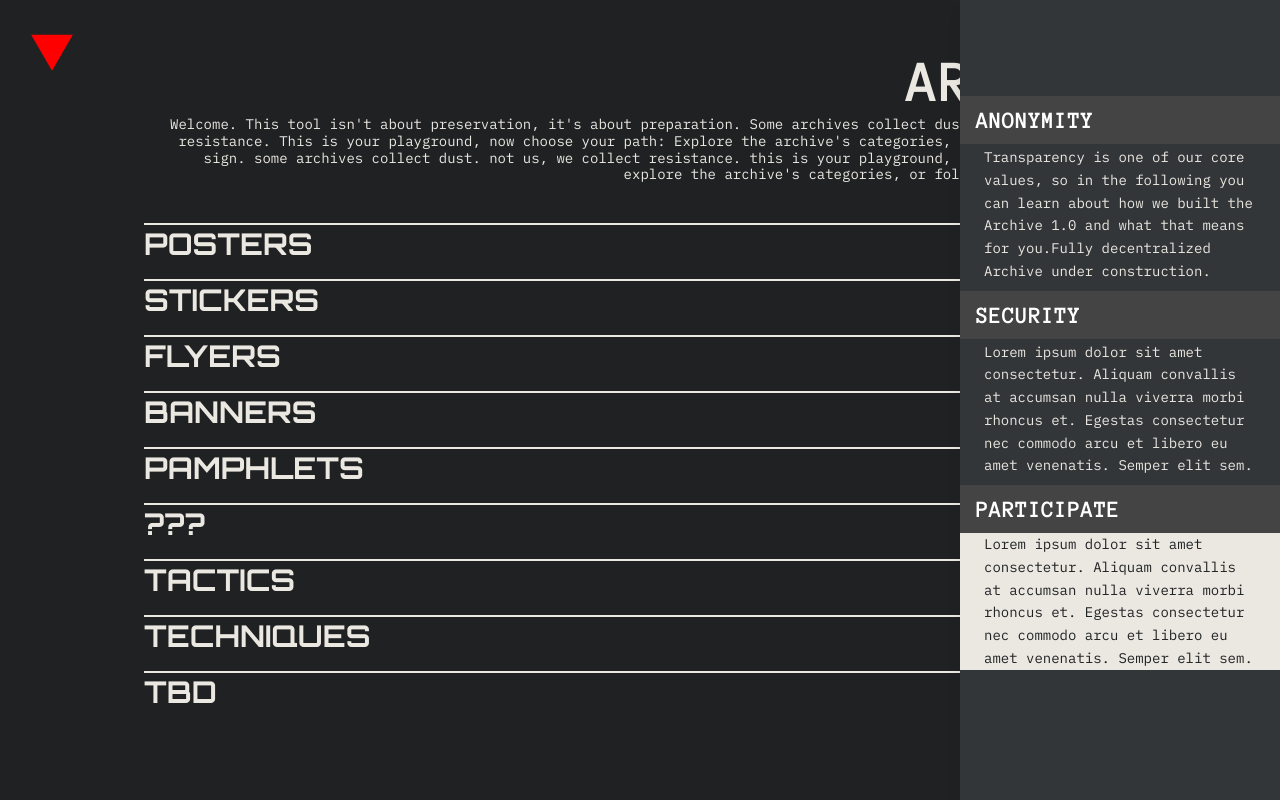
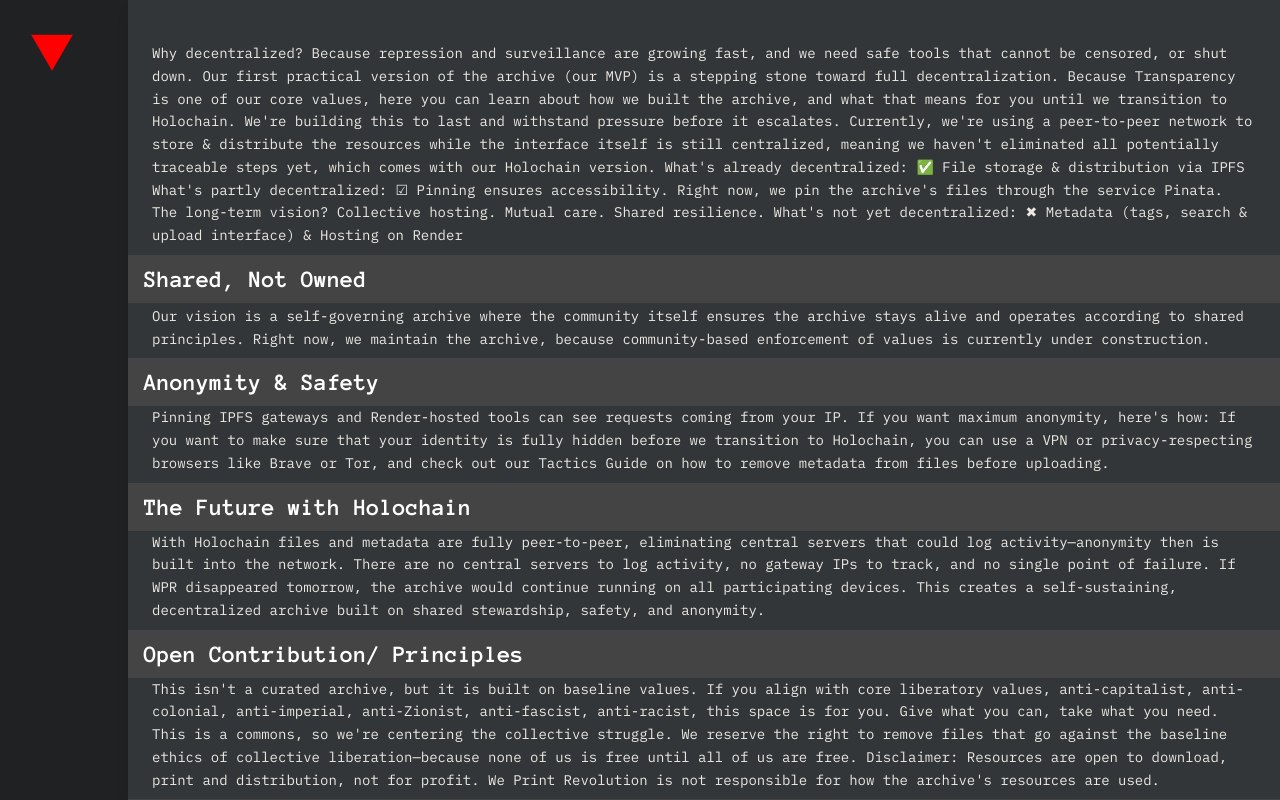
Before and after one commit to Damil001/pinata-image-api, a Next.js app in the folder frontend/: page / in a window 1280 px wide. Both pictures are taken after a click on the picture 52 px from the left and 52 px from the top of the page. Built offline with nearby package versions, Linux system fonts and the light colour scheme.

Commit message:
fix: nav bar

```diff
--- a/frontend/src/app/page.tsx
+++ b/frontend/src/app/page.tsx
@@ -79,10 +79,7 @@
           Welcome. This tool isn&apos;t about preservation, it&apos;s about
           preparation. Some archives collect dust. Not us, we collect
           resistance. This is your playground, now choose your path: Explore the
-          archive&apos;s categories, or follow the protest sign. some archives
-          collect dust. not us, we collect resistance. this is your playground,
-          now choose your path: explore the archive&apos;s categories, or follow
-          the protest sign.
+          archive&apos;s categories, or follow the protest sign.
         </p>
         <div className="mb-10" />
         <div className="flex flex-col gap-4">
--- a/frontend/src/components/atoms/menu/menu.tsx
+++ b/frontend/src/components/atoms/menu/menu.tsx
@@ -2,15 +2,19 @@
 import { useState } from "react";
 import { Anonymous_Pro, IBM_Plex_Mono } from "next/font/google";
 import Image from "next/image";
+
 const anonymousPro = Anonymous_Pro({
   subsets: ["latin"],
   weight: ["400", "700"],
 });
+
 const ibmPlexMono = IBM_Plex_Mono({
   subsets: ["latin"],
   weight: ["400", "600"],
 });
+
 type MenuHeadingProps = { name: string };
+
 const MenuHeading = ({ name }: MenuHeadingProps) => {
   return (
     <div className="bg-[#444] pl-4 pt-2 pb-2 pr-4">
@@ -22,6 +26,7 @@
     </div>
   );
 };
+
 export default function Menu() {
   const [isOpen, setIsOpen] = useState(false);
 
@@ -46,44 +51,116 @@
         </div>
       </div>
       <div
-        className={`fixed top-0 right-0 h-full w-80 max-w-[90vw] sm:max-w-full bg-[#333639] pt-24 shadow-lg transition-transform duration-500 ease-in-out z-40 ${
+        className={`fixed top-0 right-0 h-full w-[90vw] bg-[#333639] pt-10 shadow-lg transition-transform duration-500 ease-in-out z-40 overflow-y-auto ${
           isOpen ? "translate-x-0" : "translate-x-full"
         }`}
         style={{ willChange: "transform" }}
       >
         {isOpen && (
-          <>
-            <MenuHeading name="ANONYMITY" />
+          <div className="pb-8">
             <div className="pl-4 pr-4 sm:pl-6 sm:pr-6 mb-2 mt-0.5">
               <p
                 className={`text-[#EBE8E2] text-xs sm:text-sm ${ibmPlexMono.className} font-normal leading-relaxed`}
               >
-                Transparency is one of our core values, so in the following you
-                can learn about how we built the Archive 1.0 and what that means
-                for you.Fully decentralized Archive under construction.
+                Why decentralized? Because repression and surveillance are
+                growing fast, and we need safe tools that cannot be censored, or
+                shut down. Our first practical version of the archive (our MVP)
+                is a stepping stone toward full decentralization. Because
+                Transparency is one of our core values, here you can learn about
+                how we built the archive, and what that means for you until we
+                transition to Holochain. We&apos;re building this to last and
+                withstand pressure before it escalates. Currently, we&apos;re
+                using a peer-to-peer network to store & distribute the resources
+                while the interface itself is still centralized, meaning we
+                haven&apos;t eliminated all potentially traceable steps yet,
+                which comes with our Holochain version. What&apos;s already
+                decentralized: ✅ File storage & distribution via IPFS
+                What&apos;s partly decentralized: ☑ Pinning ensures
+                accessibility. Right now, we pin the archive&apos;s files
+                through the service Pinata. The long-term vision? Collective
+                hosting. Mutual care. Shared resilience. What&apos;s not yet
+                decentralized: ✖ Metadata (tags, search & upload interface) &
+                Hosting on Render
               </p>
             </div>
-            <MenuHeading name="SECURITY" />
+            <MenuHeading name="Shared, Not Owned" />
             <div className="pl-4 pr-4 sm:pl-6 sm:pr-6 mb-2 mt-0.5">
               <p
                 className={`text-[#EBE8E2] text-xs sm:text-sm ${ibmPlexMono.className} font-normal leading-relaxed`}
               >
-                Lorem ipsum dolor sit amet consectetur. Aliquam convallis at
-                accumsan nulla viverra morbi rhoncus et. Egestas consectetur nec
-                commodo arcu et libero eu amet venenatis. Semper elit sem.
+                Our vision is a self-governing archive where the community
+                itself ensures the archive stays alive and operates according to
+                shared principles. Right now, we maintain the archive, because
+                community-based enforcement of values is currently under
+                construction.
               </p>
             </div>
-            <MenuHeading name="PARTICIPATE" />
-            <div className="pl-4 pr-4 sm:pl-6 sm:pr-6 bg-[#EBE8E2] mb-2">
+            <MenuHeading name="Anonymity & Safety" />
+            <div className="pl-4 pr-4 sm:pl-6 sm:pr-6 mb-2">
               <p
-                className={`text-[#1F2123] text-xs sm:text-sm ${ibmPlexMono.className} font-normal leading-relaxed`}
+                className={`text-[#EBE8E2] text-xs sm:text-sm ${ibmPlexMono.className} font-normal leading-relaxed`}
               >
-                Lorem ipsum dolor sit amet consectetur. Aliquam convallis at
-                accumsan nulla viverra morbi rhoncus et. Egestas consectetur nec
-                commodo arcu et libero eu amet venenatis. Semper elit sem.
+                Pinning IPFS gateways and Render-hosted tools can see requests
+                coming from your IP. If you want maximum anonymity, here&apos;s
+                how: If you want to make sure that your identity is fully hidden
+                before we transition to Holochain, you can use a VPN or
+                privacy-respecting browsers like Brave or Tor, and check out our
+                Tactics Guide on how to remove metadata from files before
+                uploading.
               </p>
             </div>
-          </>
+            <MenuHeading name="The Future with Holochain" />
+            <div className="pl-4 pr-4 sm:pl-6 sm:pr-6 mb-2">
+              <p
+                className={`text-[#EBE8E2] text-xs sm:text-sm ${ibmPlexMono.className} font-normal leading-relaxed`}
+              >
+                With Holochain files and metadata are fully peer-to-peer,
+                eliminating central servers that could log activity—anonymity
+                then is built into the network. There are no central servers to
+                log activity, no gateway IPs to track, and no single point of
+                failure. If WPR disappeared tomorrow, the archive would continue
+                running on all participating devices. This creates a
+                self-sustaining, decentralized archive built on shared
+                stewardship, safety, and anonymity.
+              </p>
+            </div>
+            <MenuHeading name="Open Contribution/ Principles" />
+            <div className="pl-4 pr-4 sm:pl-6 sm:pr-6 mb-2">
+              <p
+                className={`text-[#EBE8E2] text-xs sm:text-sm ${ibmPlexMono.className} font-normal leading-relaxed`}
+              >
+                This isn&apos;t a curated archive, but it is built on baseline
+                values. If you align with core liberatory values,
+                anti-capitalist, anti-colonial, anti-imperial, anti-Zionist,
+                anti-fascist, anti-racist, this space is for you. Give what you
+                can, take what you need. This is a commons, so we&apos;re
+                centering the collective struggle. We reserve the right to
+                remove files that go against the baseline ethics of collective
+                liberation—because none of us is free until all of us are free.
+                Disclaimer: Resources are open to download, print and
+                distribution, not for profit. We Print Revolution is not
+                responsible for how the archive&apos;s resources are used.
+              </p>
+            </div>
+            <MenuHeading name="What brings the archive to life? Nodes." />
+            <div className="pl-4 pr-4 sm:pl-6 sm:pr-6 mb-2">
+              <p
+                className={`text-[#EBE8E2] text-xs sm:text-sm ${ibmPlexMono.className} font-normal leading-relaxed`}
+              >
+                Nodes are essential points of connection, they bring the archive
+                to life as a living, breathing tool for ideas, designs, tactics
+                and techniques. Anyone who uses the archive—who explores,
+                downloads, or contributes by uploading, is a node in our
+                decentralized web of resistance. By contributing what you can,
+                sharing what you know, and spreading resources, you help build a
+                resilient, and self-sustaining tool beyond any single person or
+                organization—because liberation is collective. Now let your
+                imagination run wild… For the love of life and the love of
+                humanity ❤️ We Print Revolution Building infrastructure for
+                resistance
+              </p>
+            </div>
+          </div>
         )}
       </div>
     </div>
```
